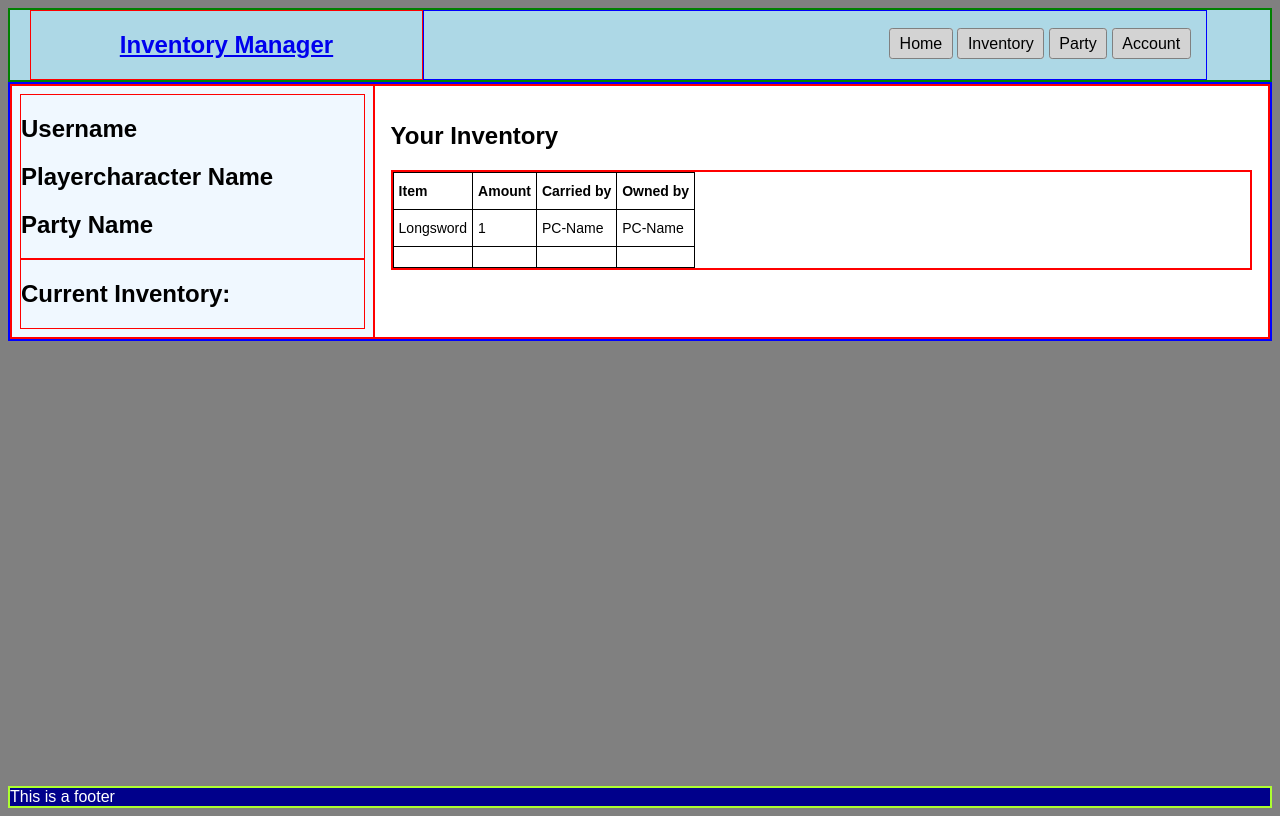
After one commit to misterEarly/ttrpg-inventory-manager, a PHP site: page /index.html in a window 1280 px wide. The commit adds this page. Run offline with PHP 8.4, Linux system fonts and the light colour scheme.

Commit message:
added further basic design and different css files for different part of the site

```diff
--- /dev/null
+++ b/web/css/general_style.css
@@ -0,0 +1,21 @@
+body {
+    background-color: grey;
+    padding: 0;
+    display: flex;
+    flex-direction: column;
+    min-height: 100vh;
+    font-family: Arial, Helvetica, sans-serif;
+}
+
+
+footer {
+
+    border: 2px solid greenyellow;
+    background-color: darkblue;
+    color: white;
+    margin-top: auto;
+}
+
+div {
+    border: 1px solid red;
+}
--- a/web/css/style.css
+++ b/web/css/header_style.css
@@ -51,22 +51,8 @@
     margin-right: 1%;
 }
 
-
-main {
-    border: 2px solid blue;
+header {
+    position: sticky;
+    top: 0;
+    background-color: lightblue;
 }
-
-footer {
-
-    border: 2px solid greenyellow;
-    background-color: darkblue;
-    color: white;
-    margin-top: auto;
-}
-
-body {
-    display: flex;
-    flex-direction: column;
-    min-height: 100vh;
-    font-family: Arial, Helvetica, sans-serif;
-}
--- /dev/null
+++ b/web/css/mainview_style.css
@@ -0,0 +1,60 @@
+.sidebar {
+    flex: 2;
+    position: sticky;
+    top: 100px;
+    /* TODO: find a more dynamic solution not involving absolute units */
+    align-self: flex-start;
+    background-color: aliceblue;
+    padding: 0.5em;
+}
+
+.maincontent {
+    flex: 5;
+    background-color: white;
+    padding: 1em;
+}
+
+main {
+    border: 2px solid blue;
+
+}
+
+
+.tg {
+    border-collapse: collapse;
+    border-spacing: 0;
+}
+
+.tg td {
+    border-color: black;
+    border-style: solid;
+    border-width: 1px;
+    font-family: Arial, sans-serif;
+    font-size: 14px;
+    overflow: hidden;
+    padding: 10px 5px;
+    word-break: normal;
+}
+
+.tg th {
+    border-color: black;
+    border-style: solid;
+    border-width: 1px;
+    font-family: Arial, sans-serif;
+    font-size: 14px;
+    font-weight: normal;
+    overflow: hidden;
+    padding: 10px 5px;
+    word-break: normal;
+}
+
+.tg .tg-1wig {
+    font-weight: bold;
+    text-align: left;
+    vertical-align: top
+}
+
+.tg .tg-0lax {
+    text-align: left;
+    vertical-align: top
+}
--- /dev/null
+++ b/web/index.html
@@ -0,0 +1,95 @@
+<!--
+    File to make base layouts
+
+-->
+<!DOCTYPE html>
+<html lang="en">
+
+<head>
+    <meta charset="UTF-8">
+    <meta http-equiv="X-UA-Compatible" content="IE=edge">
+    <meta name="viewport" content="width=device-width, initial-scale=1.0">
+    <title>Document</title>
+    <link rel="stylesheet" href="css/header_style.css">
+    <link rel="stylesheet" href="css/mainview_style.css">
+    <link rel="stylesheet" href="css/general_style.css">
+</head>
+
+<body>
+    <header>
+        <div class="topbar flex-container">
+            <div class="logo">
+                <a href="index.html">
+                    <h2>Inventory Manager</h2>
+                </a>
+            </div>
+            <div class="topnav">
+                <nav>
+                    <ul>
+                        <a href="index.html">Home</a>
+                        <a href="">Inventory</a>
+                        <a href="">Party</a>
+                        <a href="">Account</a>
+                    </ul>
+
+                </nav>
+            </div>
+        </div>
+    </header>
+    <main>
+        <div class="flex-container">
+            <div class="sidebar">
+                <div class="userinfo">
+                    <h2>Username</h2>
+                    <h2>Playercharacter Name</h2>
+                    <h2>Party Name</h2>
+                </div>
+                <div class="setting">
+                    <h2>Current Inventory:</h2>
+                </div>
+            </div>
+            <div class="maincontent">
+                <h2>Your Inventory</h2>
+                <div class="inventory">
+                    <div class="inventory_table">
+                        <table class="tg">
+
+                            <thead>
+                                <tr>
+                                    <th class="tg-1wig" scope="col">Item</th>
+                                    <th class="tg-1wig" scope="col">Amount</th>
+                                    <th class="tg-1wig" scope="col">Carried by</th>
+                                    <th class="tg-1wig" scope="col">Owned by</th>
+                                </tr>
+                            </thead>
+                            <tbody>
+                                <tr>
+                                    <td class="tg-0lax">Longsword</td>
+                                    <td class="tg-0lax">1</td>
+                                    <td class="tg-0lax">PC-Name</td>
+                                    <td class="tg-0lax">PC-Name</td>
+                                </tr>
+                                <tr>
+                                    <td class="tg-0lax"></td>
+                                    <td class="tg-0lax"></td>
+                                    <td class="tg-0lax"></td>
+                                    <td class="tg-0lax"></td>
+                                </tr>
+                            </tbody>
+                        </table>
+                    </div>
+                </div>
+            </div>
+
+        </div>
+
+
+    </main>
+
+
+    <footer>
+        This is a footer
+    </footer>
+</body>
+
+</html>
```
Also changed, not shown: README.md.
